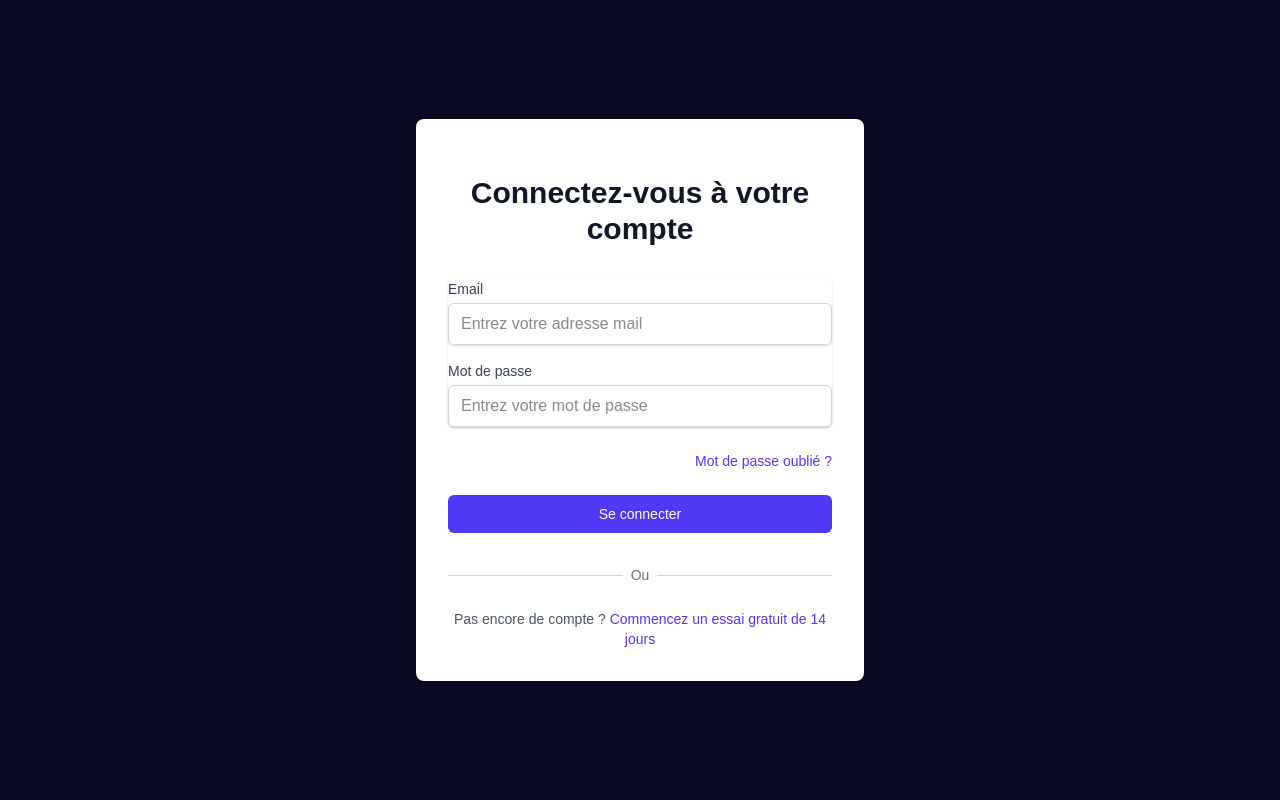
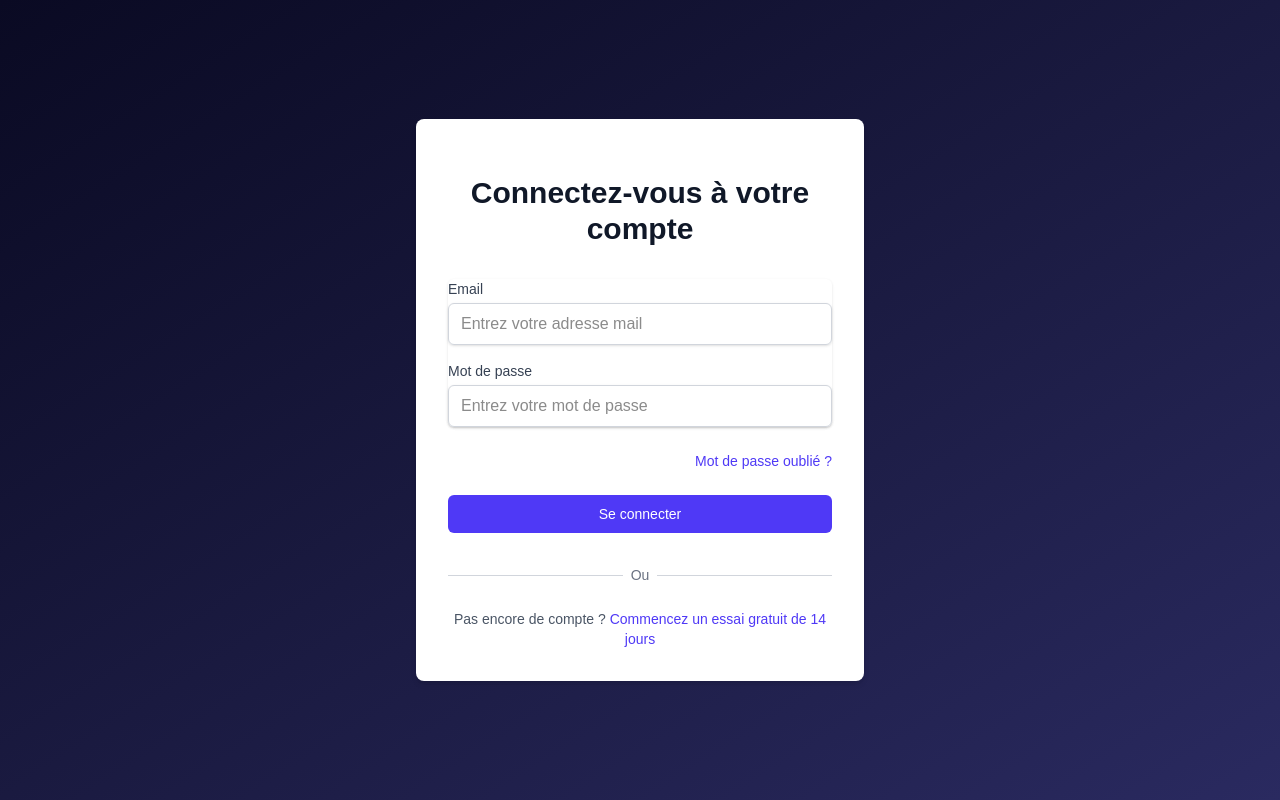
Before and after one commit to BaronFrancois/cyna-vitrine, a Next.js app: page /login in a window 1280 px wide. Built offline with nearby package versions, Linux system fonts and the light colour scheme.

Commit message:
Changement du background en bleu marine foncé degradé

```diff
--- a/src/app/login/page.tsx
+++ b/src/app/login/page.tsx
@@ -129,7 +129,7 @@
 
   return (
     // {/* Conteneur principal centré verticalement et horizontalement */}
-    <div className="min-h-screen flex items-center justify-center bg-[#0a0a23] py-12 px-4 sm:px-6 lg:px-8">
+    <div className="min-h-screen flex items-center justify-center bg-gradient-to-br from-[#0a0a23] via-[#1a1a40] to-[#2a2a60] py-12 px-4 sm:px-6 lg:px-8">
       {/* Carte du formulaire avec ombre et espacement */}
       <div className="max-w-md w-full space-y-8 bg-white p-8 rounded-lg shadow-md">
         {/* En-tête du formulaire */}
```
